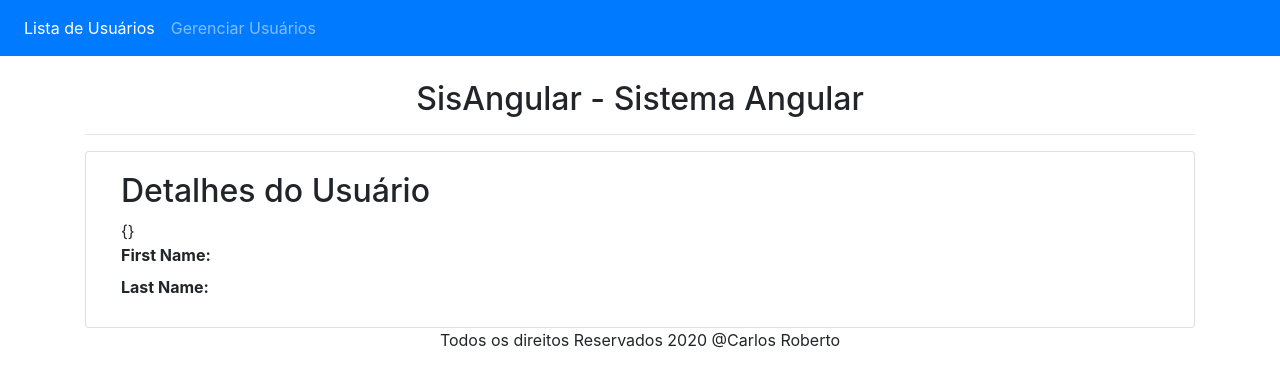
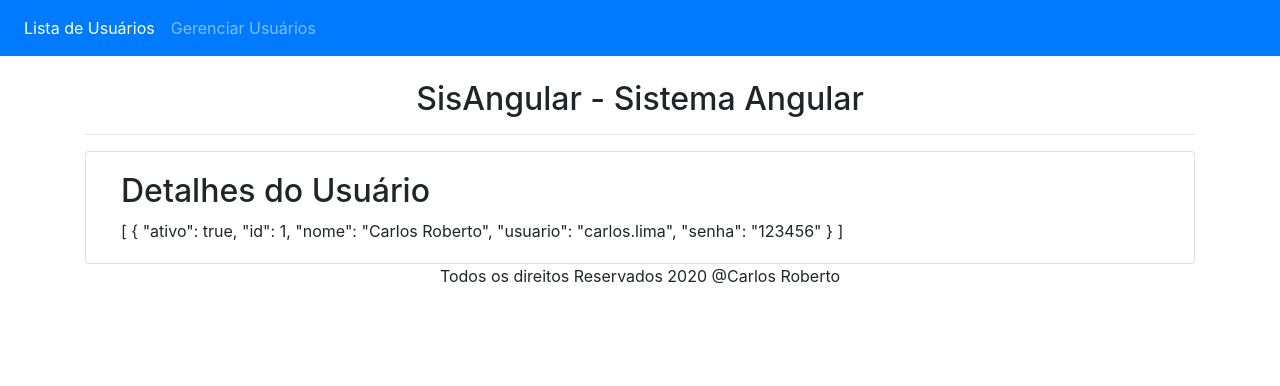
Before and after one commit to CarlosRobertoMedeiros/frontend-javaguides-crud, an Angular app: page /usuarios/detalhes/1 in a window 1280 px wide. Shown: the top 386 px of the page. Built offline with nearby package versions, Linux system fonts and the light colour scheme.

Commit message:
Migrando para jsonserver

```diff
--- /dev/null
+++ b/db.json
@@ -0,0 +1,19 @@
+{
+  "posts": [
+    {
+      "id": 1,
+      "title": "json-server",
+      "author": "typicode"
+    }
+  ],
+  "comments": [
+    {
+      "id": 1,
+      "body": "some comment",
+      "postId": 1
+    }
+  ],
+  "profile": {
+    "name": "typicode"
+  }
+}
--- a/src/app/app.module.ts
+++ b/src/app/app.module.ts
@@ -1,6 +1,7 @@
 import { BrowserModule } from '@angular/platform-browser';
 import { NgModule } from '@angular/core';
 import { FormsModule } from '@angular/forms';
+import { HttpClientModule } from '@angular/common/http';
 
 import { AppComponent } from './app.component';
 import { CriaUsuarioComponent } from './cria-usuario/cria-usuario.component';
@@ -18,7 +19,8 @@ import { AppRoutingModule } from './app-routing.module';
   imports: [
     BrowserModule,
     FormsModule,
-    AppRoutingModule
+    AppRoutingModule,
+    HttpClientModule
   ],
   providers: [],
   bootstrap: [AppComponent]
--- a/src/app/detalhe-usuario/detalhe-usuario.component.html
+++ b/src/app/detalhe-usuario/detalhe-usuario.component.html
@@ -5,15 +5,20 @@
     </div>
 
     <div class="panel-body">
-        {{ usuario | json }}
-        <div *ngIf="usuario">
+        {{ usuarioInterno | json }}
+
+        {{ usuarioInterno.id }}
+
+            {{ usuarioInterno.nome }}
+
+        <!-- <div>
             <div>
-                <label><b>First Name: </b></label> {{ usuario.id }}
+                <label><b>First Name: </b></label><span>{{ usuarioInterno.id }}</span>
             </div>
             <div>
-                <label><b>Last Name: </b></label> {{ usuario.nome }}
+                <label><b>Last Name: </b></label> {{ usuarioInterno.nome }}
             </div>
-        </div>
+        </div> -->
     </div>
 
 </div>
--- a/src/app/detalhe-usuario/detalhe-usuario.component.ts
+++ b/src/app/detalhe-usuario/detalhe-usuario.component.ts
@@ -12,6 +12,7 @@ export class DetalheUsuarioComponent implements OnInit {
 
   id: number;
   usuario: Usuario;
+  usuarioInterno:Usuario= new Usuario;
 
 
   constructor(private route: ActivatedRoute,
@@ -21,15 +22,15 @@ export class DetalheUsuarioComponent implements OnInit {
     //TODO: Ajustar Esse Código Amanhã
     this.usuario = new Usuario();
     this.id = this.route.snapshot.params['id'];
-    let usuarioInterno:Usuario = this.usuarioService.getUsuario(this.id);
-    console.log("Peguei Aqui"+JSON.stringify(usuarioInterno));
-    this.usuario.id = usuarioInterno.id;
-    console.log("id"+this.usuario.id);
-    this.usuario.nome = usuarioInterno.nome;
-    this.usuario.usuario = usuarioInterno.usuario;
-    this.usuario.senha = usuarioInterno.senha;
-    this.usuario.ativo = usuarioInterno.ativo;
-    console.log("Peguei Aqui Não"+JSON.stringify(this.usuario));
+    this.usuarioInterno = this.usuarioService.getUsuario(this.id);
+    console.log("Peguei Aqui"+JSON.stringify(this.usuarioInterno));
+    // this.usuario.id = usuarioInterno.id;
+    // console.log("id"+this.usuario.id);
+    // this.usuario.nome = usuarioInterno.nome;
+    // this.usuario.usuario = usuarioInterno.usuario;
+    // this.usuario.senha = usuarioInterno.senha;
+    // this.usuario.ativo = usuarioInterno.ativo;
+    // console.log("Peguei Aqui Não"+JSON.stringify(this.usuario));
   }
 
 }
--- a/src/app/lista-usuario/lista-usuario.component.html
+++ b/src/app/lista-usuario/lista-usuario.component.html
@@ -16,17 +16,25 @@
                 </tr>
               </thead>
               <tbody>
+                <!--
                 <tr *ngFor="let usuario of getUsuarios">
+                 -->
+                <tr>
+                  <!--
                   <td>{{usuario.id}}</td>
                   <td>{{usuario.nome}}</td>
                   <td>{{usuario.usuario}}</td>
                   <td>{{usuario.senha}}</td>
                   <td>{{usuario.ativo}}</td>
                   <td>
+                    -->
+                    <!--
                     <button (click)="excluiUsuario(usuario.id)"   class="btn btn-danger">Exclui</button>
                     <button (click)="atualizaUsuario(usuario)" class="btn btn-info" style="margin-left: 10px">Atualiza</button>
                     <button (click)="detalhaUsuario(usuario.id)"  class="btn btn-info" style="margin-left: 10px">Detalha</button>
+
                   </td>
+                -->
                 </tr>
               </tbody>
         </table>
--- a/src/app/lista-usuario/lista-usuario.component.ts
+++ b/src/app/lista-usuario/lista-usuario.component.ts
@@ -18,11 +18,19 @@ export class ListaUsuarioComponent implements OnInit {
               private routes: Router) { }
 
   ngOnInit(): void {
-    this.recarregarInformacoes();
+    //this.recarregarInformacoes();
+
+    this.usuarioService.getUsuarios()
+      .then(meuusuario =>{
+        console.log(meuusuario);
+      });
   }
 
+  /*
   private recarregarInformacoes() {
-    this.usuarios = this.usuarioService.getUsuarios();
+    this.usuarios = this.usuarioService.getUsuarios().then()=>{
+
+    };
   }
 
   get getUsuarios():Usuario[]{
@@ -42,6 +50,7 @@ export class ListaUsuarioComponent implements OnInit {
   public atualizaUsuario(usuario:Usuario){
     return this.usuarioService.atualizaUsuario(usuario);
   }
+  */
 
 }
 //TODO: Criar uma lista de usuários no front end
--- a/src/app/usuario.service.ts
+++ b/src/app/usuario.service.ts
@@ -2,6 +2,7 @@ import { Injectable} from '@angular/core';
 
 import { Usuario } from './usuario';
 import { stringify } from 'querystring';
+import { HttpClient } from '@angular/common/http';
 
 
 @Injectable({
@@ -15,7 +16,7 @@ export class UsuarioService {
   private _usuarios:Usuario[]= new Array;
   private static _idInicial:Number = 4;
 
-  constructor() { }
+  constructor(private http:HttpClient) { }
 
   private carregaValoresPadrao(): void {
     this._usuario1.id=1;
@@ -47,9 +48,13 @@ export class UsuarioService {
    }
   }
 
-  getUsuarios(){
-   this.VerificaArrayDeUsuarios();
-   return this._usuarios;
+  getUsuarios():Promise<any>{
+   return this.http.get('http://localhost:3000/usuarios')
+          .toPromise()
+          .then(resp =>{
+            const usuario = resp;
+            console.log(usuario);
+          });
   }
 
   getUsuario(id:Number):any{
```
Also changed, not shown: dados/db.json (added, +25 -0 lines).
